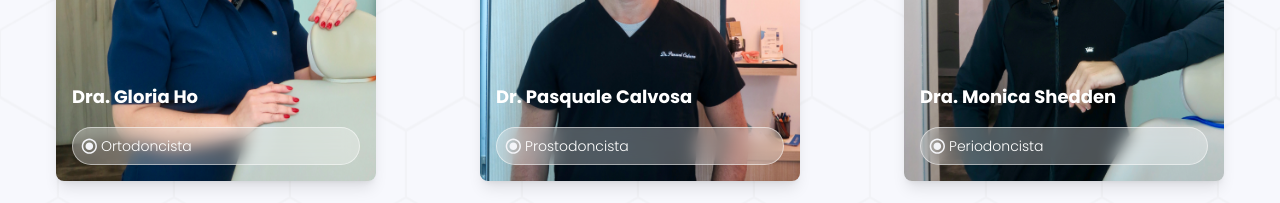
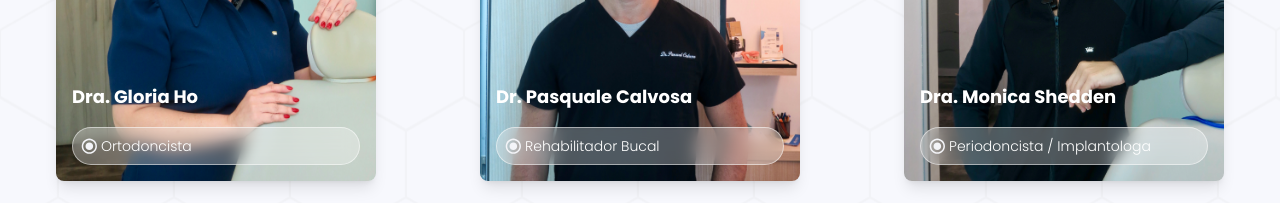
Before and after one commit to isaicastillo13/pacificdentalclinic_site, a React (Vite) app: page / in a window 1280 px wide. Shown: the part 1540-1743 px from the top of the page. Built offline with nearby package versions, Linux system fonts and the light colour scheme; no server answers; grey boxes are pictures that could not be loaded.

Commit message:
fix: update team member specializations in OurTeam component

```diff
--- a/src/components/home/OurTeam.jsx
+++ b/src/components/home/OurTeam.jsx
@@ -9,12 +9,9 @@ import imgKira from "../../assets/image/drakira.webp";
 import imgCarlos from "../../assets/image/drcarlos.webp";
 import LogoCarousel from "../ui/LogoCarousel.jsx";
 
-
 const handleAnimationComplete = () => {
   console.log("Animation completed!");
 };
-
-
 
 function OurTeam() {
   return (
@@ -39,17 +36,38 @@ function OurTeam() {
         <div className="w-full px-4 py-10 mx-auto max-w-7xl">
           <div className="grid grid-cols-1 gap-6 sm:grid-cols-2 md:grid-cols-3 place-items-center">
             {/* Tus tarjetas */}
-    <Card img={imgGlroia} name="Dra. Gloria Ho" specialization="Ortodoncista" />
-    <Card img={imgPasquale} name="Dr. Pasquale Calvosa" specialization="Prostodoncista" />
-    <Card img={imgMonica} name="Dra. Monica Shedden" specialization="Periodoncista" />
-    <Card img={imgMoises} name="Dr. Moises Lukowiecki" specialization="Endodoncista" />
-    <Card img={imgKira} name="Dra. Kira Singh" specialization="Odontopediatra" />
-    <Card img={imgCarlos} name="Dr. Carlos Salazar" specialization="Ortodoncista" />
+            <Card
+              img={imgGlroia}
+              name="Dra. Gloria Ho"
+              specialization="Ortodoncista"
+            />
+            <Card
+              img={imgPasquale}
+              name="Dr. Pasquale Calvosa"
+              specialization="Rehabilitador Bucal"
+            />
+            <Card
+              img={imgMonica}
+              name="Dra. Monica Shedden"
+              specialization="Periodoncista / Implantologa"
+            />
+            <Card
+              img={imgMoises}
+              name="Dr. Moises Lukowiecki"
+              specialization="Endodoncista"
+            />
+            <Card
+              img={imgKira}
+              name="Dra. Kira Singh"
+              specialization="Odontopediatra"
+            />
+            <Card
+              img={imgCarlos}
+              name="Dr. Carlos Salazar"
+              specialization="Ortodoncista"
+            />
           </div>
         </div>
-
-
-
 
         {/* Footer Section */}
         <div className="mt-16 p-8 flex items-center justify-around gap-8 text-neutral-50 bg-gradient-to-r from-[#121922] to-[#486488]">
@@ -65,7 +83,6 @@ function OurTeam() {
         </div>
       </section>
     </>
-
   );
 }
 
```
Lines whose indentation alone changed are shown as unchanged.
